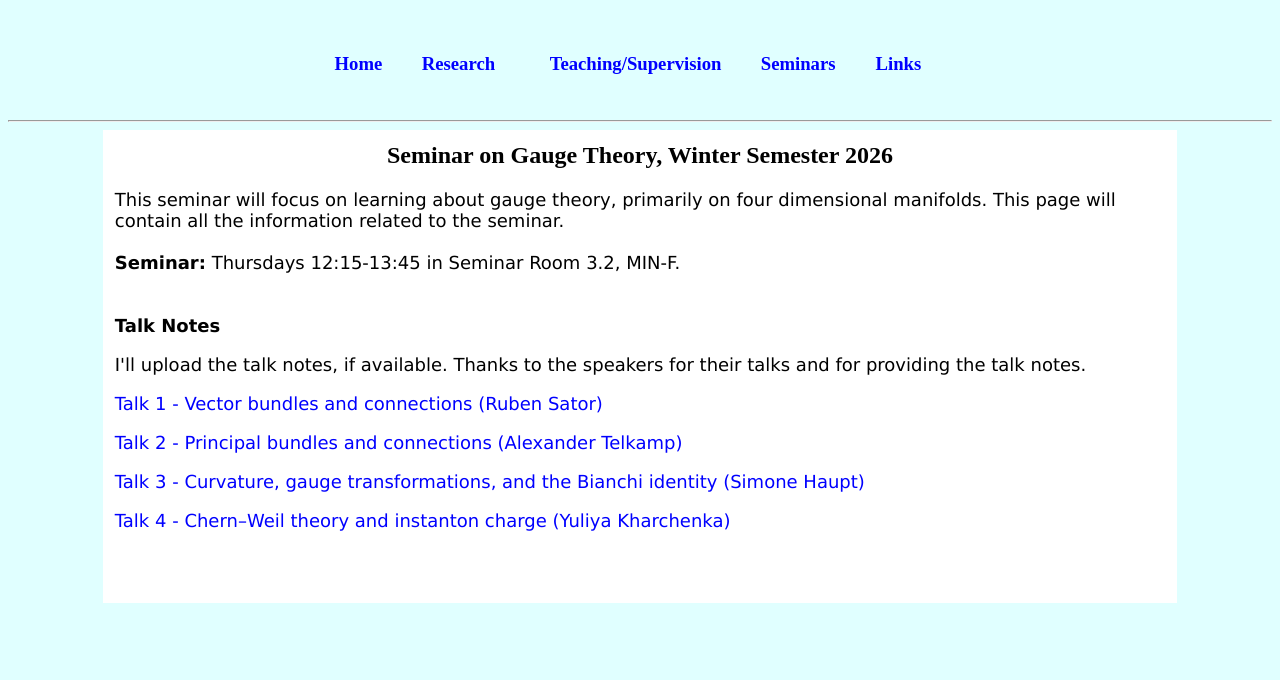
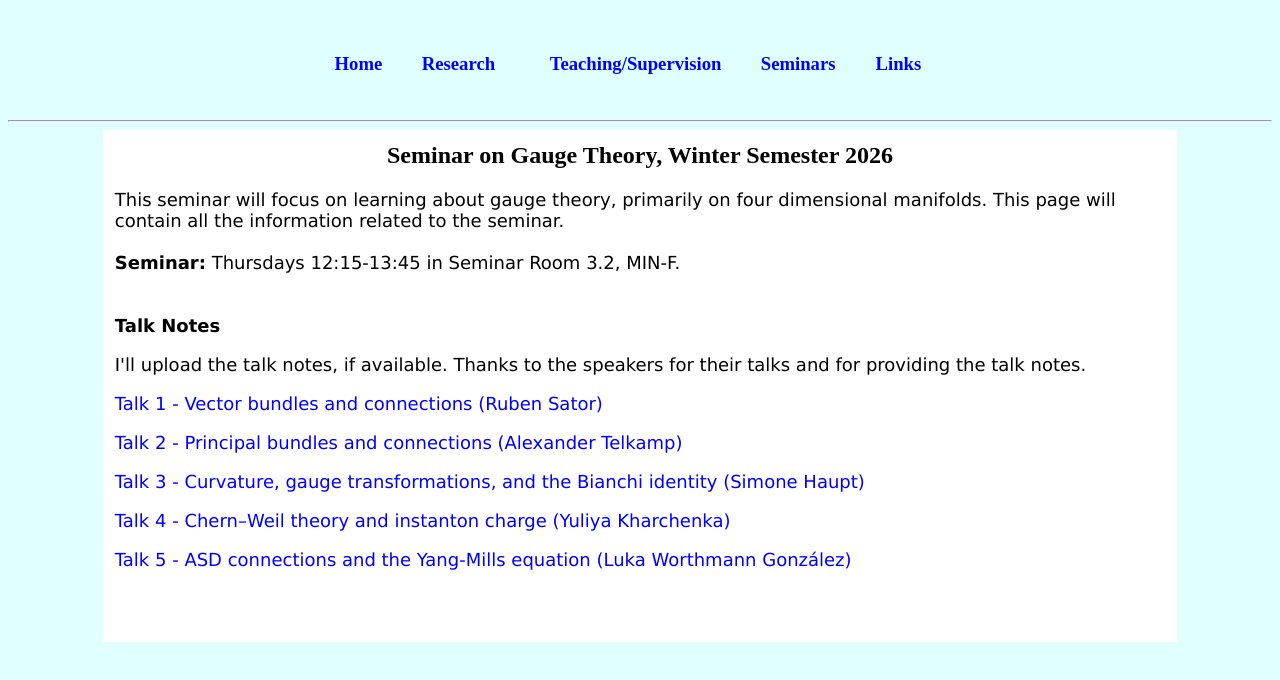
Before and after one commit to S-Dwivedi/S-Dwivedi.github.io, a plain HTML site: page gaugetheorysem.html in a window 1280 px wide. Drawn offline with nearby package versions, Linux system fonts and the light colour scheme; some packages are replaced by stand-ins of ours.

Commit message:
Update gaugetheorysem.html

```diff
--- a/gaugetheorysem.html
+++ b/gaugetheorysem.html
@@ -161,6 +161,9 @@ This seminar will focus on learning about gauge theory, primarily on four dimens
 
 <p><a href="Gauge Theory Seminar/talk4.pdf">Talk 4 - Chern–Weil theory and instanton charge (Yuliya Kharchenka)</a> </p>
 
+<p><a href="Gauge Theory Seminar/talk5.pdf">Talk 5 - ASD connections and the Yang-Mills equation (Luka Worthmann González)</a> </p>
+
+
 
 
 
```
